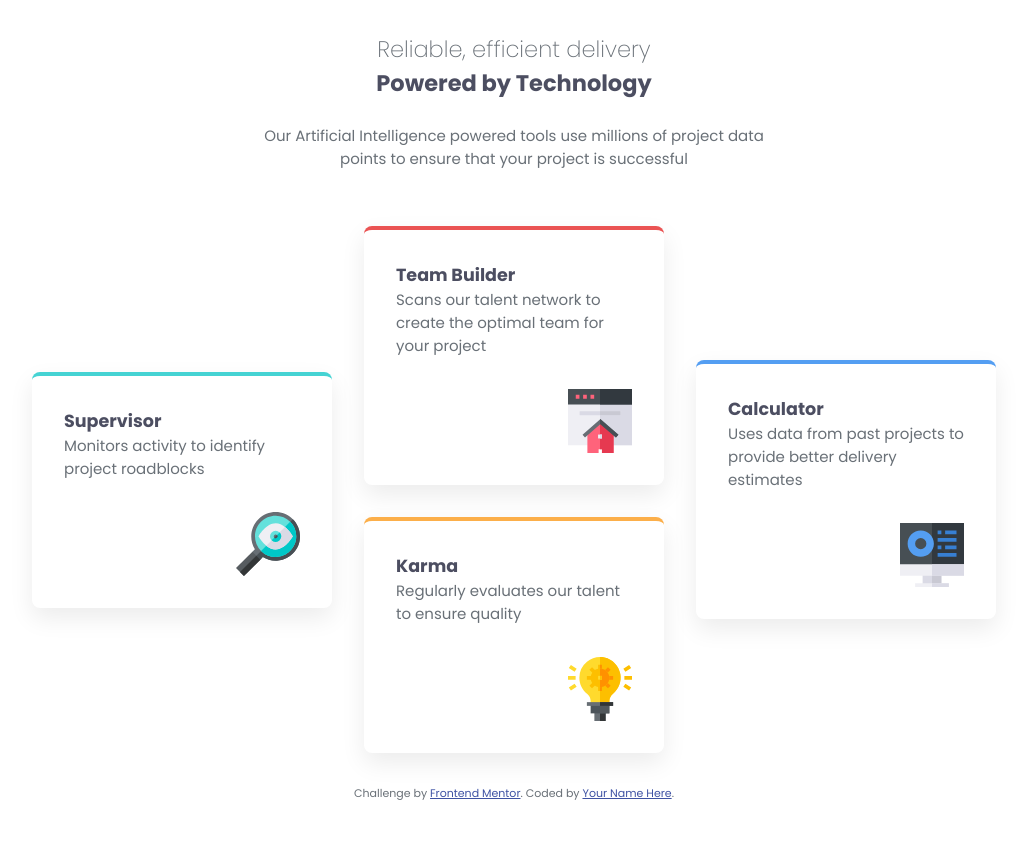
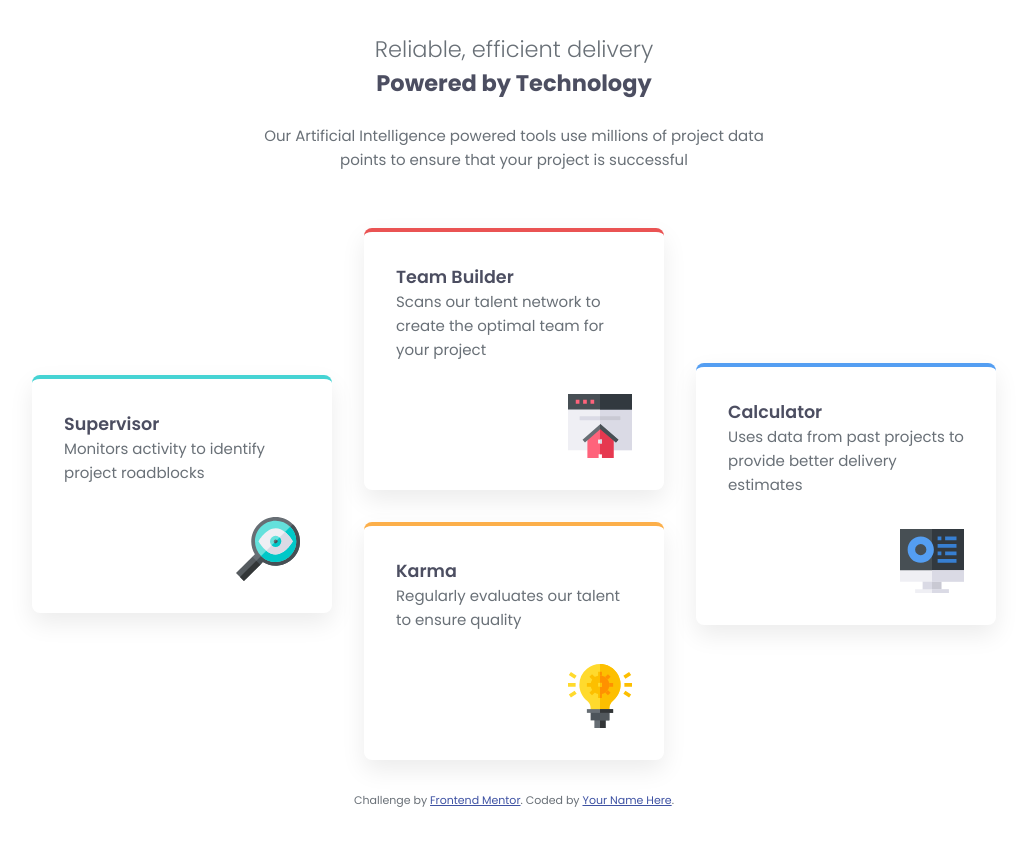
Before and after one commit to purvesh-liv/four-card-feature-section-master, a plain HTML site: page index.html in a window 1280 px wide. Shown: the whole page, without its empty margins (126-1153 px from the left). Drawn offline with Linux system fonts and the light colour scheme.

Commit message:
fixed font sizes,line-height etc

```diff
--- a/style.css
+++ b/style.css
@@ -15,10 +15,11 @@ main {
 
 .primary-grey{
     color:   hsl(212, 6%, 44%);
-    font-weight: 200;
+    font-weight: 300;
 }
 p{
     color: hsl(212, 6%, 44%);
+    line-height: 1.6
 }
 header{
     text-align: center;
@@ -30,6 +31,7 @@ h2{
 }
 h3{
     color: hsl(234, 12%, 34%);
+    font-weight: 600;
 }
 .main-p{
     margin: 1.5rem;
```
